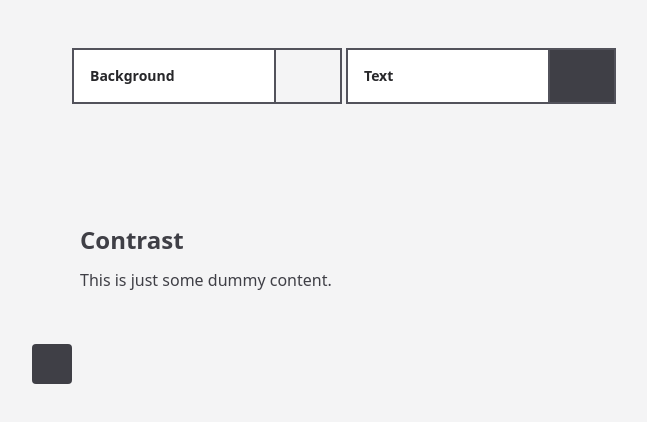
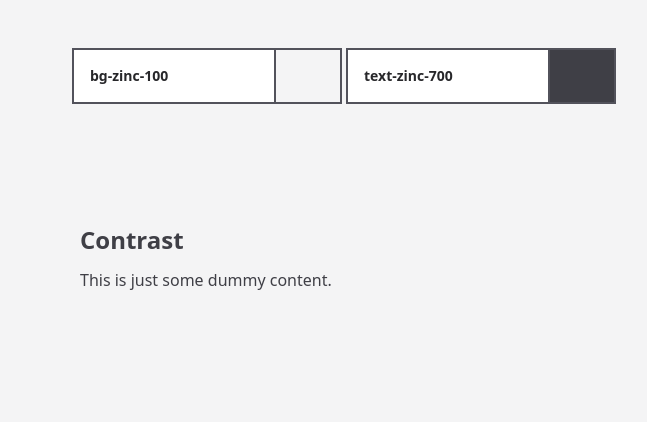
Before and after one commit to iaseth/contrast, a React (Vite) app: page / in a window 1280 px wide. Shown: the top 422 px of the page, without its empty margins (296-943 px from the left). Built offline with nearby package versions, Linux system fonts and the light colour scheme; what redicons would draw is missing.

Commit message:
Now selecting colors correctly using ColorSelector

```diff
--- a/src/App/App.tsx
+++ b/src/App/App.tsx
@@ -1,9 +1,10 @@
+import React from 'react';
+
 import './App.css';
 
 import { red } from 'redicons';
 import rediconsJson from './redicons.json';
-import { ColorSelector, ColorSquare, DummyContent, Header, HeaderButton } from './components';
-import React from 'react';
+import { ColorSelector, DummyContent, HeaderButton } from './components';
 import { getHexColor } from './data';
 import { DUMMY_CONTENT_PROPS } from './components/DummyContent/DummyContent';
 
@@ -46,25 +47,24 @@ export default function App () {
 		<div className="min-h-screen relative select-none" style={style} onClick={nextContent}>
 			<header className="absolute top-12 left-1/2 -translate-x-1/2 w-full max-w-xl px-4" onClick={e => e.stopPropagation()}>
 				<section className="">
-					<header className="bg-zinc-100 grid grid-cols-2 gap-1 mb-1 text-center">
-						<HeaderButton text="Background" hexColor={bgHexColor} onClick={toggleBgPicker} />
-						<HeaderButton text="Text" hexColor={textHexColor} onClick={toggleTextPicker} />
+					<header className="grid grid-cols-2 gap-1 mb-1 text-center">
+						<HeaderButton text={`bg-${bgBaseColor}-${bgBaseShade}`} hexColor={bgHexColor} onClick={toggleBgPicker} />
+						<HeaderButton text={`text-${textBaseColor}-${textBaseShade}`} hexColor={textHexColor} onClick={toggleTextPicker} />
 					</header>
 
 					<footer>
-						{showBgPicker && <ColorSelector className="text-left" />}
-						{showTextPicker && <ColorSelector className="text-right" />}
+						{showBgPicker && <ColorSelector baseColorName={bgBaseColor} baseShadeName={bgBaseShade}
+							setBaseColorName={setBgBaseColor} setBaseShadeName={setBgBaseShade}
+							className="text-left" />}
+						{showTextPicker && <ColorSelector baseColorName={textBaseColor} baseShadeName={textBaseShade}
+							setBaseColorName={setTextBaseColor} setBaseShadeName={setTextBaseShade}
+							className="text-right" />}
 					</footer>
 				</section>
 			</header>
 
 			<section className='py-48'>
 				<DummyContent content={content} />
-
-				<section className='px-4 py-6 grid grid-cols-4'>
-					<ColorSquare baseColorName={bgBaseColor} shadeName={bgBaseShade} />
-					<ColorSquare baseColorName={textBaseColor} shadeName={textBaseShade} />
-				</section>
 			</section>
 		</div>
 	);
--- a/src/App/components/ui/ColorSelector/ColorSelector.tsx
+++ b/src/App/components/ui/ColorSelector/ColorSelector.tsx
@@ -1,16 +1,32 @@
+import React from "react";
+import { BaseColorNames, BaseShadeNames } from "../../../data";
+import { ColorSquare } from "../ui";
 
 
 
 interface ColorSelectorProps {
+	baseColorName: string,
+	baseShadeName: string,
+	setBaseColorName: React.Dispatch<React.SetStateAction<string>>,
+	setBaseShadeName: React.Dispatch<React.SetStateAction<string>>,
 	className: string
 }
 
 export default function ColorSelector ({
-	className
+	baseColorName, baseShadeName, setBaseColorName, setBaseShadeName, className
 }: ColorSelectorProps) {
+
 	return (
-		<section className={`px-3 py-3 bg-white border-2 border-t-0 border-zinc-600 ${className}`}>
-			<h4>ColorSelector</h4>
+		<section className={`px-2 py-4 bg-white grid grid-cols-2 gap-x-4 border-2 border-t-0 border-zinc-600 ${className}`}>
+			<section className="flex gap-1 flex-wrap justify-center">
+				{BaseColorNames.map(color => <ColorSquare baseColorName={color} shadeName={baseShadeName}
+					onClick={() => setBaseColorName(color)} />)}
+			</section>
+
+			<section className="flex gap-1 flex-wrap">
+				{BaseShadeNames.map(shade => <ColorSquare baseColorName={baseColorName} shadeName={shade}
+					onClick={() => setBaseShadeName(shade)} />)}
+			</section>
 		</section>
 	);
 }
--- a/src/App/components/ui/ColorSquare/ColorSquare.tsx
+++ b/src/App/components/ui/ColorSquare/ColorSquare.tsx
@@ -15,6 +15,7 @@ export default function ColorSquare ({
 	size=40,
 	onClick = () => {}
 }: ColorSquareProps) {
+	const tooltip = `${baseColorName}-${shadeName}`;
 	const hexColor: string = getHexColor(baseColorName, shadeName);
 	const style = {
 		backgroundColor: hexColor,
@@ -23,7 +24,7 @@ export default function ColorSquare ({
 	};
 
 	return (
-		<div className="group relative rounded cursor-pointer" style={style} onClick={onClick}>
+		<div className="group relative rounded cursor-pointer" style={style} onClick={onClick} title={tooltip}>
 			<div className="absolute h-full w-full border-2 border-black/50 opacity-0 group-hover:opacity-100"></div>
 		</div>
 	);
```
